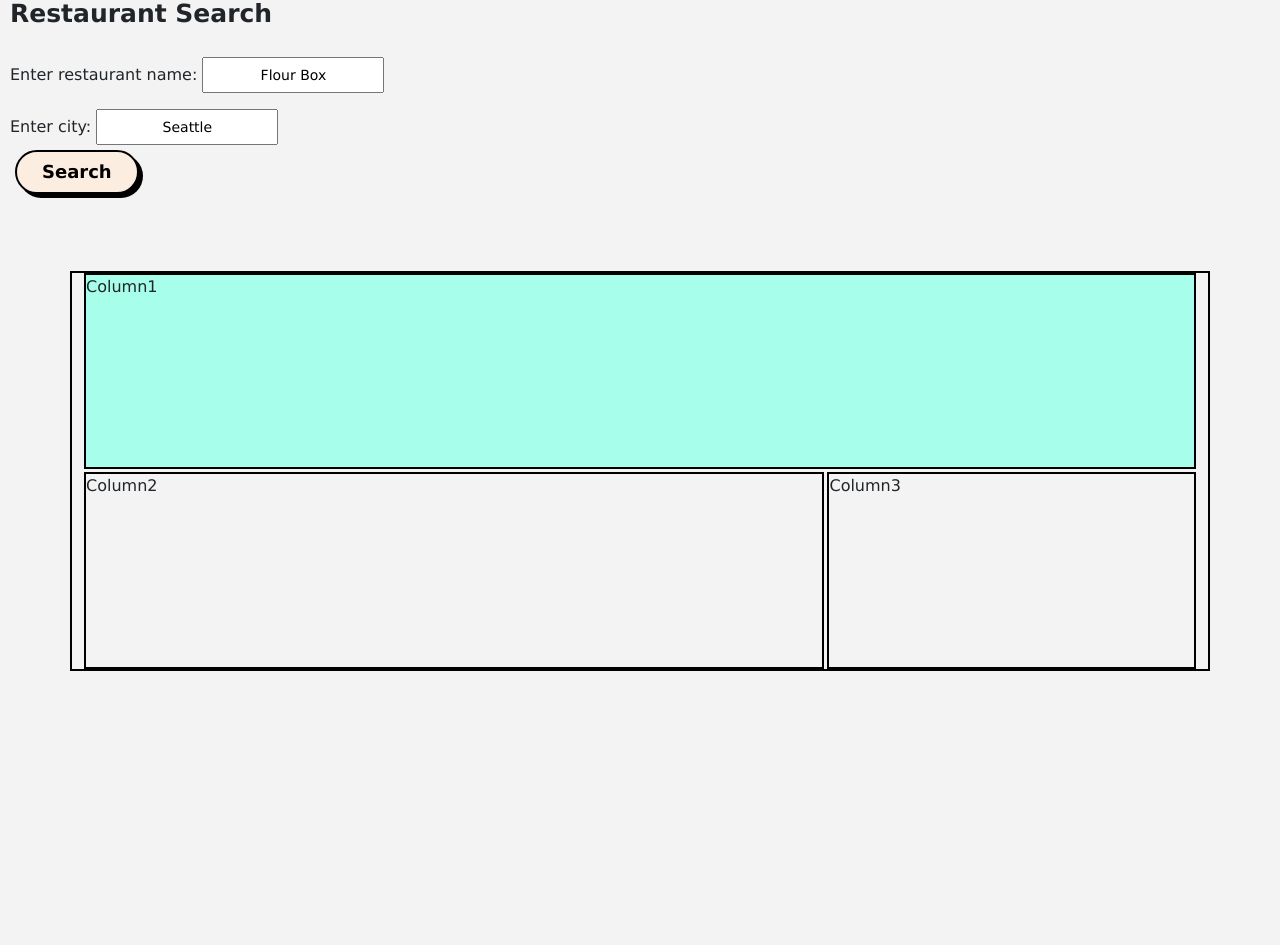
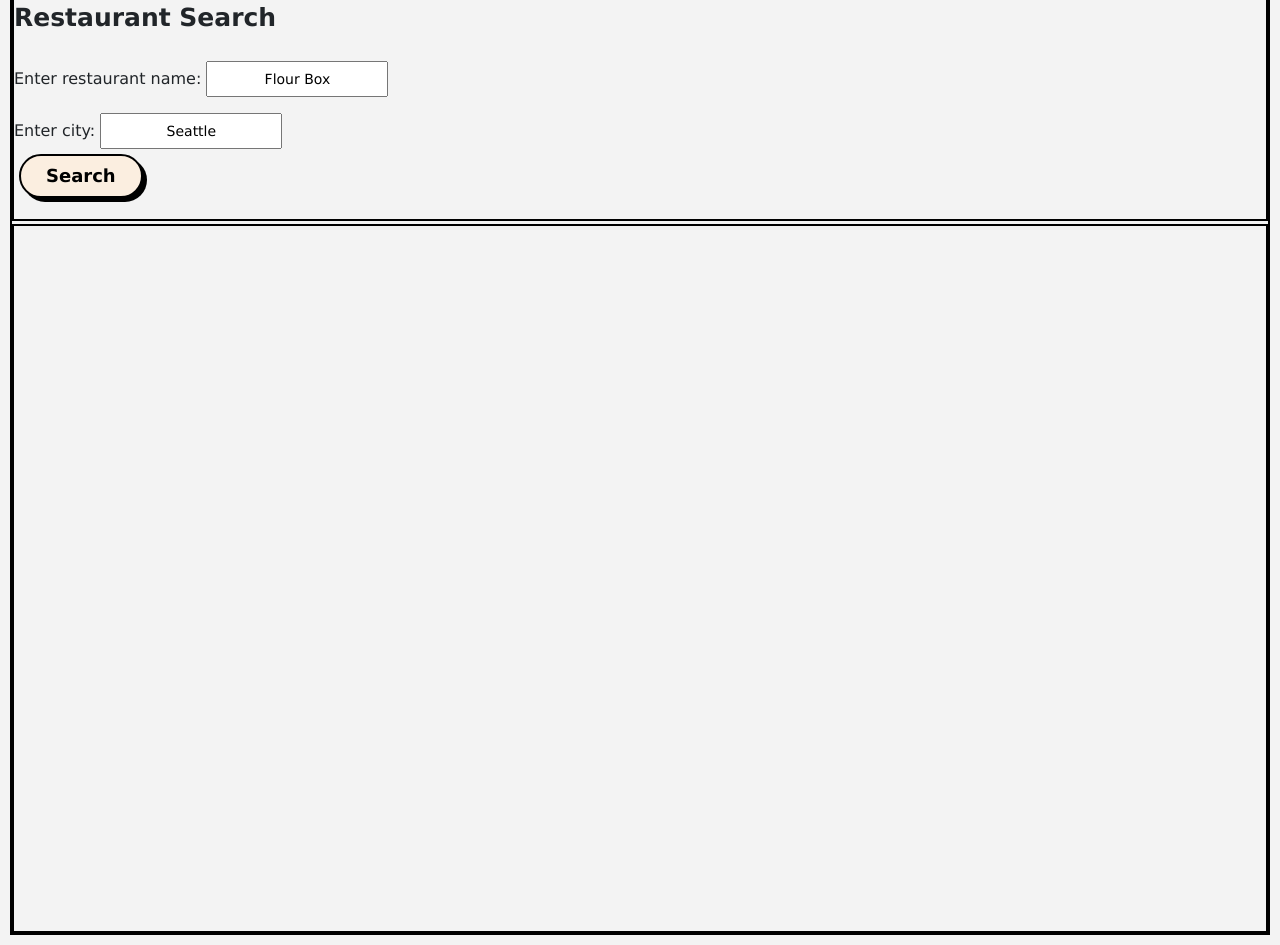
Before and after one commit to bcpham/Foodie-Guide, a Flask app: page / in a window 1280 px wide. Shown: the part 671-1616 px from the top of the page. Before the commit the page ends 1342 px from the top, so only its background shows below. Run offline with Flask 2, Linux system fonts and the light colour scheme.

Commit message:
Complete responsive CSS grid for body

```diff
--- a/static/css/style.css
+++ b/static/css/style.css
@@ -89,6 +89,77 @@ input[type=text], input[type=password] {
   font-size: 14px;
 }
 
+/* This part is for grid for web and mobile screens */
+.bodycontainer {
+  display: grid;
+  height: 160vh;
+  grid-template-columns: 1fr;
+  grid-template-rows: 1fr 2fr;
+  grid-template-areas:
+    "block1"
+    "block2";
+  grid-gap: 0.2rem;
+}
+
+#block1 {
+  grid-area: block1;
+}
+
+#block2 {
+  grid-area: block2;
+}
+
+.inner-block2A {
+  display: grid;
+  height: 40vh;
+  grid-template-columns: 1fr 1fr 1fr 1fr 1fr 1fr;
+  grid-template-rows: 1fr;
+  grid-template-areas:
+    "pic1 pic2 pic3";
+  grid-gap: 0.2rem;
+}
+
+/* .inner-block2B {
+    height: 70vh;
+    grid-gap: 0.2rem;
+} */
+
+#pic1 {
+    grid-area: pic1;
+}
+
+#pic2 {
+    grid-area: pic2;
+}
+
+#pic3 {
+    grid-area: pic3;
+}
+
+@media only screen and (max-width: 1200px) {
+    .inner-block2A {
+      height: 110vh;
+      grid-template-columns: 1fr;
+      grid-template-rows: 1fr 1fr 1fr 1fr 1fr 1fr;
+      grid-template-areas:
+        "pic1"
+        "pic2"
+        "pic3"
+    }
+
+    .bodycontainer {
+      display: grid;
+      height: 300vh;
+      grid-template-columns: 1fr;
+      grid-template-rows: 0.3fr 1fr;
+      grid-template-areas:
+        "block1"
+        "block2";
+      }
+    }
+
+
+
 legend {
   font-size: 25px;
   font-weight: 600;
@@ -98,17 +169,25 @@ legend {
   font-size: 18px;
 }
 
-.container {
+.bodycontainer, #block1, #block2 {
+    border: 2px solid black;
+  }
+
+
+
+
+
+/* practive grid */
+/* .container {
   display: grid;
   height: 50vh;
-  grid-template-columns: 4fr 4fr 4fr;
+  grid-template-columns: 1fr 1fr 1fr;
   grid-template-rows: 1fr 1fr;
   grid-template-areas:
   "col1 col1 col1"
   "col2 col2 col3";
 
   grid-gap: 0.2rem;
-
 }
 
 #col1 {
@@ -124,11 +203,11 @@ legend {
   grid-area: col3;
 }
 
-#col1, #col2, #col3, .container {
+#col1, #col2, #col3, .container, .bodycontainer, #block1, #block2 {
   border: 2px solid black;
 }
 
-@media only screen and (max-width: 550px) {
+@media only screen and (max-width: 390px) {
   .container{
     grid-template-columns: 1fr;
     grid-template-rows: 1fr 1fr 1fr;
@@ -137,4 +216,4 @@ legend {
       "col2"
       "col3"
   }
-}
+} */
--- a/templates/base.html
+++ b/templates/base.html
@@ -70,14 +70,14 @@
     </nav>
 
     <!-- Using DOM to show "flash messages" -->
-    <div>
+    <!-- <div>
       <p style="text-align:right" id="stat-message" value=""></p>
-    </div>
+    </div> -->
 
     {% block body %}{% endblock %}
 
     {% block after_body %}{% endblock %}
 
-    <script src="/static/js/login.js"></script>
+    <!-- <script src="/static/js/login.js"></script> -->
   </body>
 </html>
--- a/templates/homepage.html
+++ b/templates/homepage.html
@@ -2,21 +2,22 @@
 {% block title %}.::Foodie Guide::.{% endblock %}
 
 {% block body %}
+
+<p></p>
+<div class="bodycontainer">
+  <div id="block1">
 
   {% if session['logged_in_user_id'] is not defined %}
   <div id="newuser" style="text-align:right">New User? Bookmark your favorite restaurants and <a href="/create-account">create an account</a>!</div>
   {% endif %}
 
   <div>
-  <img src="/static/img/pexels-1.jpg" height="300">
-  <p></p>
+    <p style="text-align:right" id="stat-message" value=""></p>
   </div>
 
 
+    <img src="/static/img/pexels-1.jpg" height="300">
 
-
-<div class="grid">
-<div>
     <fieldset>
       <legend>Restaurant Search</legend>
         <p></p>
@@ -31,8 +32,6 @@
         </form>
     </fieldset>
   </div>
-
-<p></p>
 
 <!-- {% if session['logged_in_user_id'] is defined %}
 <section>
@@ -49,14 +48,29 @@
 </section>
 {% endif %} -->
 
-<section>
+  <div id="block2">
     <div id="business-details-results">
       <b id="title-results"></b>
+
+      <div class="inner-block2A">
         <p id="displayed">
+
+          <div id="pic1">
             <img id="yelp-pic1"></img>
+          </div>
+
+          <div id="pic2">
             <img id="yelp-pic2"></img>
+          </div>
+
+          <div id="pic3">
             <img id="yelp-pic3"></img>
+          </div>
+
         </p>
+      </div>
+
+      <div class="inner-block2B">
         <p id="yelp-name"></p>
         <p id="yelp-address"></p>
         <p id="yelp-phone"></p>
@@ -70,11 +84,7 @@
         <ol id="yelp-rev"></ol>
 
         <p><a id="yelp-pro"></a></p>
-  </div>
-</section>
 
-
-<section>
         <form id="rest-fave" action="/add-favorites" hidden>
 
           <input type="submit" value="Bookmark">
@@ -82,9 +92,13 @@
           <input id="hidden-rest-name" name="hidden-rest-name" type="text" hidden value="">
 
         </form>
-</section>
 
       </div>
+
+  </div>
+
+</div>
+
 
 <!-- {% if session['logged_in_user_id'] is not defined %}
 <section>
@@ -125,8 +139,8 @@
 <h4>New User? Bookmark your favorite restaurants and <a href="/create-account">create an account</a> !</h4>
 </section> -->
 
-<div class="container">
-
+<!-- practice grid -->
+<!-- <div class="container">
 
     <div id="col1">Column1</div>
 
@@ -134,34 +148,7 @@
 
     <div id="col3">Column3</div>
 
-    <!-- <div id="col4">Column4</div>
-
-    <div id="col5">Column5</div>
-
-    <div id="col6">Column6</div> -->
-
-
-</div>
-
-<!-- <div class="container">
-  <div class="row">
-
-    <div class="col">
-      Column
-    </div>
-
-    <div class="col">
-      Column
-    </div>
-
-    <div class="col">
-      Column
-    </div>
-
-  </div>
 </div> -->
-
-
 
 <script src="/static/js/yelp-busdetails.js"></script>
 <script src="/static/js/login.js"></script>
--- a/templates/user_favorites.html
+++ b/templates/user_favorites.html
@@ -5,6 +5,11 @@
 
 
 <legend>{{user.fname}}'s Bookmarked Restaurants</legend>
+
+<div>
+  <img src="/static/img/240_F_381264044_JWEQmyF4jd5rnjPYOFfkDnKb5OdV1PNA.jpg" height="300">
+  <p></p>
+</div>
 
 <section>
     <div id="bookmarklist">
```
Lines whose indentation alone changed are shown as unchanged.
